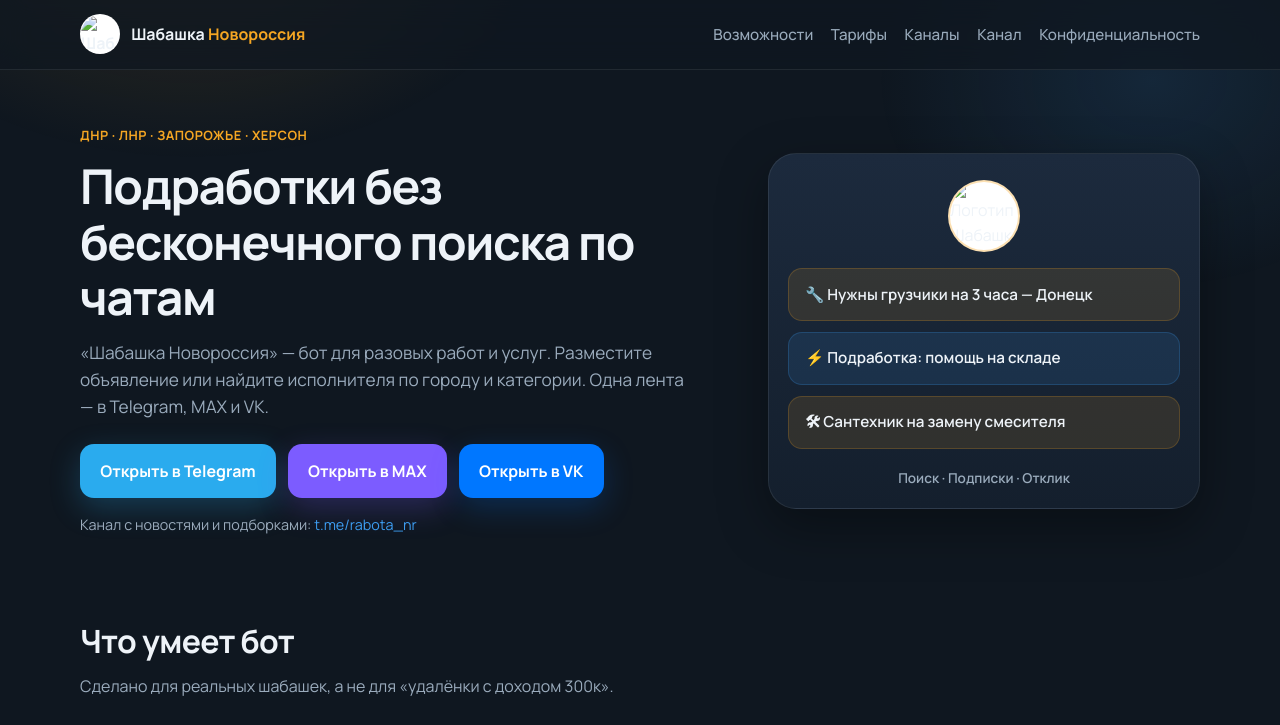
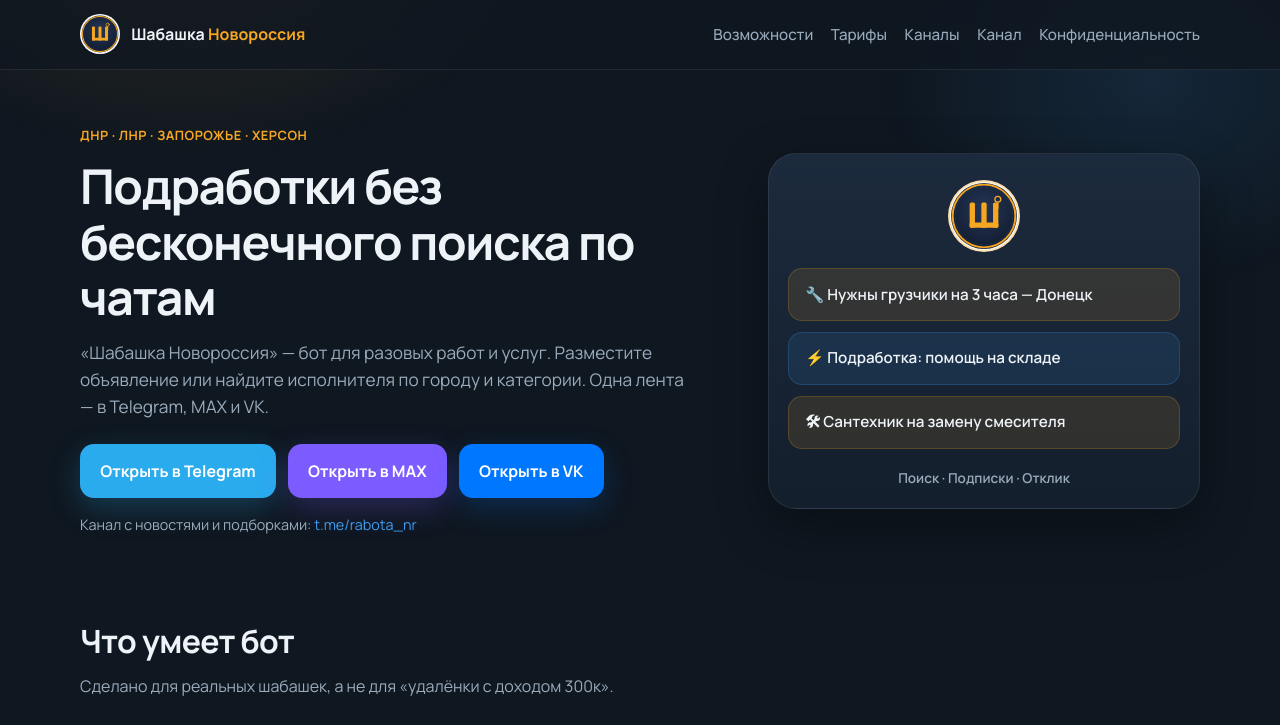
Before and after one commit to DustixLive/RabotaNR, a plain HTML site: page index.html in a window 1280 px wide. Shown: the top 725 px of the page. Drawn offline with Linux system fonts and the light colour scheme.

Commit message:
Fix broken logo: use logo.svg (logo.png 404, logo.jpg was invalid)

```diff
--- a/index.html
+++ b/index.html
@@ -5,8 +5,8 @@
   <meta name="viewport" content="width=device-width, initial-scale=1" />
   <meta name="description" content="Шабашка Новороссия — подработки и шабашки в ДНР, ЛНР, Запорожье и Херсоне. Бот в Telegram, MAX и VK." />
   <title>Шабашка Новороссия — подработки рядом</title>
-  <link rel="icon" type="image/png" href="logo.png" />
-  <link rel="apple-touch-icon" href="logo.png" />
+  <link rel="icon" type="image/svg+xml" href="logo.svg" />
+  <link rel="apple-touch-icon" href="logo.svg" />
   <link rel="stylesheet" href="styles.css" />
   <link rel="preconnect" href="https://fonts.googleapis.com" />
   <link rel="preconnect" href="https://fonts.gstatic.com" crossorigin />
@@ -18,7 +18,7 @@
   <header class="header">
     <div class="container header__inner">
       <a class="logo" href="index.html">
-        <img class="logo__img" src="logo.png" alt="Шабашка" width="40" height="40" />
+        <img class="logo__img" src="logo.svg" alt="Шабашка" width="40" height="40" />
         <span class="logo__text">Шабашка <em>Новороссия</em></span>
       </a>
       <nav class="nav">
@@ -54,7 +54,7 @@
       <div class="hero__card">
         <div class="phone">
           <div class="phone__brand">
-            <img src="logo.png" alt="Логотип Шабашка" width="72" height="72" />
+            <img src="logo.svg" alt="Логотип Шабашка" width="72" height="72" />
           </div>
           <div class="phone__msg">🔧 Нужны грузчики на 3 часа — Донецк</div>
           <div class="phone__msg phone__msg--alt">⚡ Подработка: помощь на складе</div>
```
